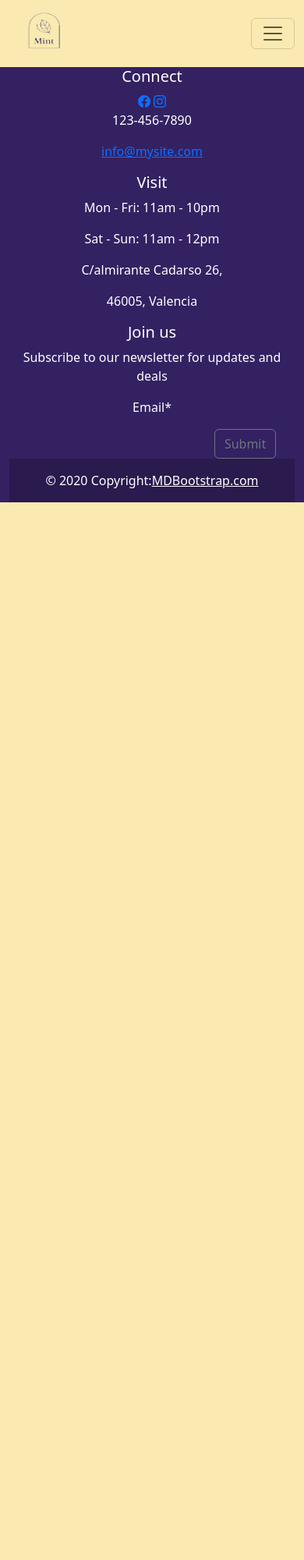
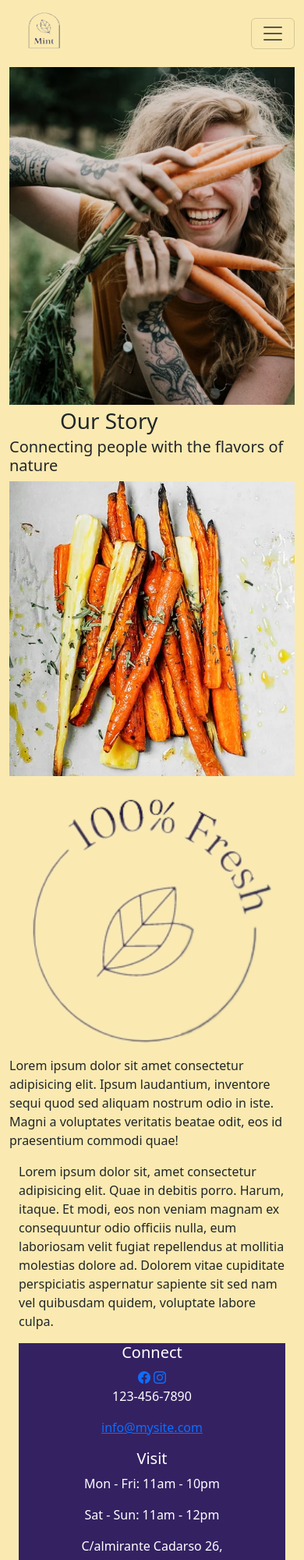
Before and after one commit to LauraSanchezLucas/lsl-geekshubs-proyecto-restaurante, a plain HTML site: page pages/ourstory.html in a window 390 px wide. Shown: the top 2000 px of the page at 78% size. Before the commit the page ends 844 px from the top, so only its background shows below. Drawn offline with nearby package versions, Linux system fonts and the light colour scheme.

Commit message:
Pag. our story creacion del contenido principal

```diff
--- a/pages/ourstory.html
+++ b/pages/ourstory.html
@@ -34,6 +34,27 @@
       </div>
     </div>
   </nav>
+  <div class="container-fluid">
+    <div class="row justify-content-center align-items-center">
+      <img src="../assets/carrots.png" class="img-fluid"  alt="#">
+  </div>
+  <div class="row">
+    <div class="container-fluid">
+        <div class="row justify-content-center align-items-center">
+        <div class="col-8 col-sm-12 col-lg-12 fs-1 d-flex">Our Story</div>
+        <h5>Connecting people with the flavors of nature</h5>
+        <img src="../assets/plate_our_story.png" alt="">
+        <img src="../assets/100%fresh.png" alt="">
+     </div>
+  </div>
+  <div class="container-fluid">
+    <div class="row justify-content-center align-items-center">
+      <p>Lorem ipsum dolor sit amet consectetur adipisicing elit. Ipsum laudantium, inventore sequi quod sed aliquam nostrum odio in iste. Magni a voluptates veritatis beatae odit, eos id praesentium commodi quae!</p>
+  </div>
+  <div class="container-fluid">
+    <div class="row justify-content-center align-items-center">
+      <p>Lorem ipsum dolor sit, amet consectetur adipisicing elit. Quae in debitis porro. Harum, itaque. Et modi, eos non veniam magnam ex consequuntur odio officiis nulla, eum laboriosam velit fugiat repellendus at mollitia molestias dolore ad. Dolorem vitae cupiditate perspiciatis aspernatur sapiente sit sed nam vel quibusdam quidem, voluptate labore culpa.</p>
+  </div>
   <!-- footer -->
   <footer class="container-fluid text-center text-white box2">
     <div class="row">
```
